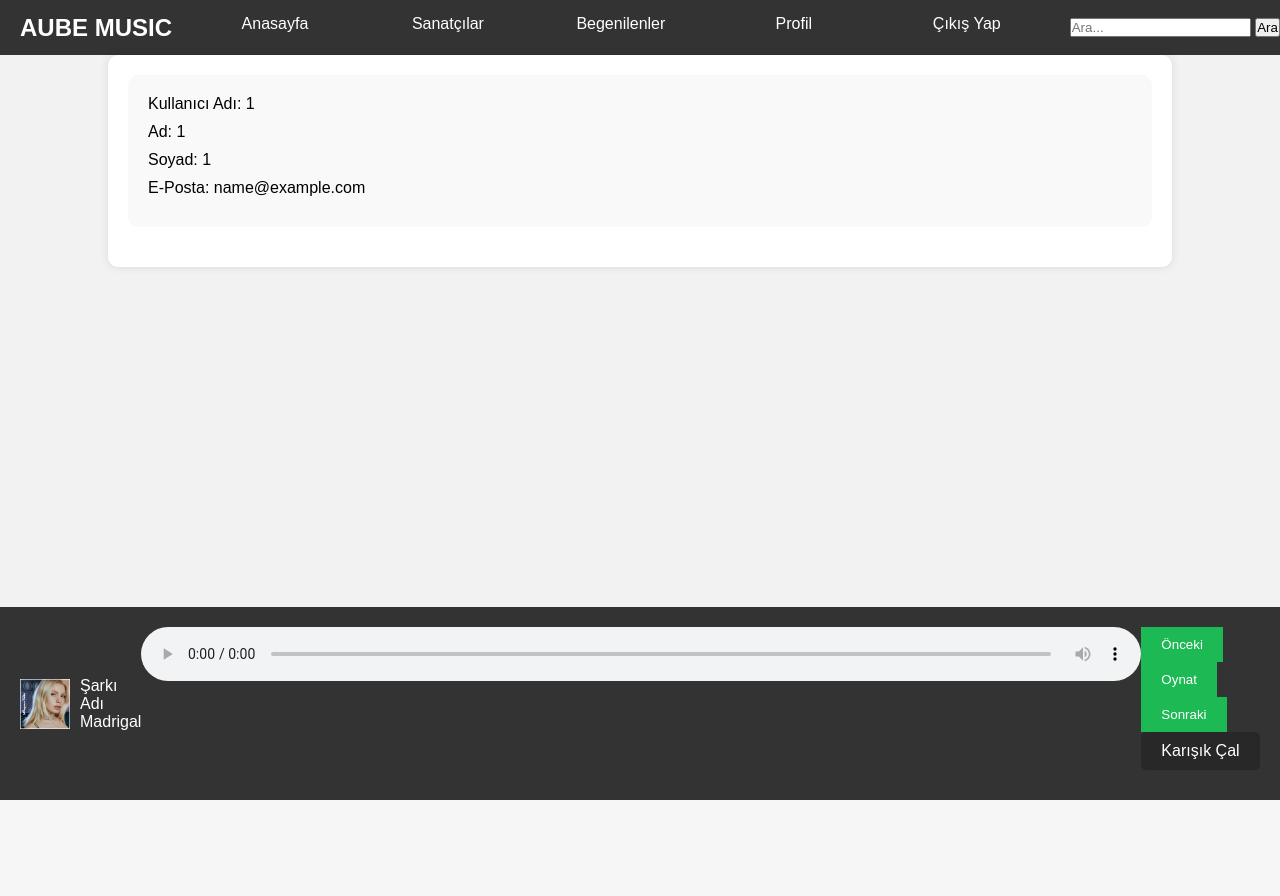
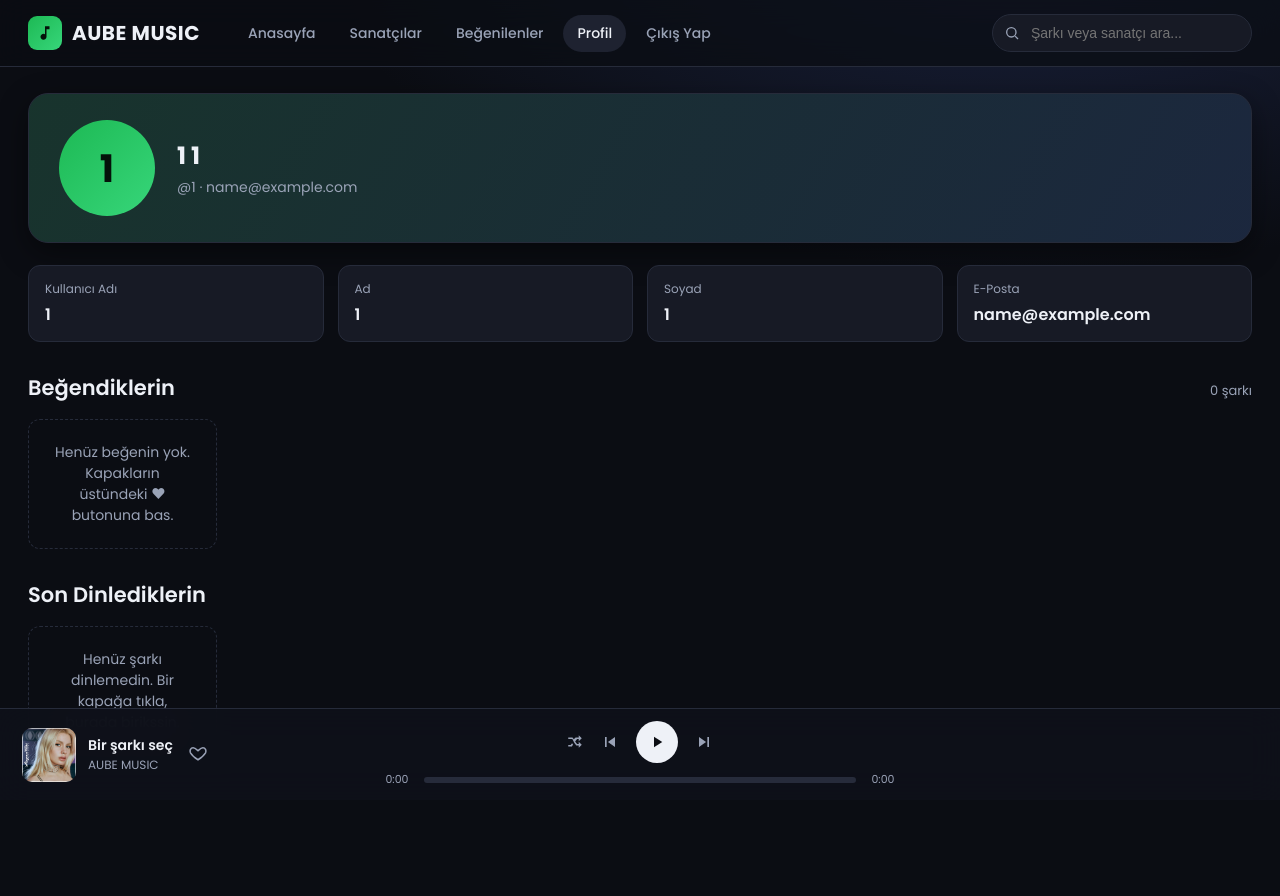
Before and after one commit to BekirUtku/Muzik-Websitesi-Ve-Uygulamasi, a PHP site: page /profil.php in a window 1280 px wide. Before the commit the page ends 800 px from the top, so only its background shows below. Run offline with PHP 8.4, Linux system fonts and the light colour scheme; the visitor is signed in with stand-in values (Sample User, id 1); data that the repository does not hold is empty.

Commit message:
Tema butunlugu: Sanatcilar, Profil, Giris/Kayit sayfalari yeni tasarima uyarlandi; gercek cikis (cikis.php)

```diff
--- a/anasayfaa.html
+++ b/anasayfaa.html
@@ -23,7 +23,7 @@
       <a href="sanatcilar.html">Sanatçılar</a>
       <a href="begenilenler.html">Beğenilenler</a>
       <a href="profil.php">Profil</a>
-      <a href="login.php">Çıkış Yap</a>
+      <a href="cikis.php">Çıkış Yap</a>
     </div>
     <form class="search" id="search-form" action="#" method="get">
       <span id="search-icon"></span>
--- a/aube.css
+++ b/aube.css
@@ -182,3 +182,81 @@ a { color: inherit; text-decoration: none; }
   .player .right { display: none; }
   .progress { width: 40vw; }
 }
+
+/* ---------- Sanatçılar ---------- */
+.artist-grid {
+  display: grid;
+  grid-template-columns: repeat(auto-fill, minmax(160px, 1fr));
+  gap: 20px;
+}
+.artist-card {
+  background: var(--panel);
+  border: 1px solid var(--border);
+  border-radius: var(--radius);
+  padding: 18px 14px;
+  text-align: center;
+  transition: transform .18s, background .18s, border-color .18s;
+}
+.artist-card:hover { background: var(--panel-2); transform: translateY(-4px); border-color: #313850; }
+.artist-card .avatar {
+  width: 120px; height: 120px; border-radius: 50%;
+  object-fit: cover; margin: 0 auto 14px;
+  border: 3px solid var(--border); display: block;
+}
+.artist-card:hover .avatar { border-color: var(--accent); }
+.artist-card .name { font-weight: 600; font-size: 15px; }
+.artist-card .role { color: var(--muted); font-size: 12px; margin-top: 3px; }
+
+/* ---------- Profil ---------- */
+.profile-card {
+  display: flex; align-items: center; gap: 22px;
+  background: linear-gradient(120deg, rgba(29,185,84,.16), rgba(55,120,214,.14)), var(--panel);
+  border: 1px solid var(--border);
+  border-radius: 20px; padding: 26px 30px; box-shadow: var(--shadow);
+}
+.profile-card .pic {
+  width: 96px; height: 96px; border-radius: 50%;
+  background: linear-gradient(135deg, var(--accent), #37d67a);
+  display: grid; place-items: center; color: #04120a;
+  font-size: 38px; font-weight: 700; flex: 0 0 auto;
+}
+.profile-card .who .uname { font-size: 24px; font-weight: 700; }
+.profile-card .who .mail { color: var(--muted); font-size: 14px; margin-top: 4px; }
+.profile-rows { display: grid; grid-template-columns: repeat(auto-fit, minmax(200px, 1fr)); gap: 14px; margin-top: 22px; }
+.profile-rows .row {
+  background: var(--panel); border: 1px solid var(--border);
+  border-radius: 12px; padding: 14px 16px;
+}
+.profile-rows .row .k { color: var(--muted); font-size: 12px; }
+.profile-rows .row .v { font-size: 16px; font-weight: 600; margin-top: 4px; }
+.notice { color: var(--muted); background: var(--panel); border: 1px dashed var(--border); border-radius: 12px; padding: 22px; text-align: center; }
+.notice a { color: var(--accent); font-weight: 600; }
+
+/* ---------- Giriş / Kayıt ---------- */
+.auth-wrap { min-height: 100vh; display: grid; place-items: center; padding: 30px; }
+.auth-card {
+  width: 100%; max-width: 400px;
+  background: var(--panel); border: 1px solid var(--border);
+  border-radius: 20px; padding: 34px 30px; box-shadow: var(--shadow);
+}
+.auth-card .brand { justify-content: center; margin-bottom: 6px; }
+.auth-card h2 { text-align: center; font-size: 22px; margin-bottom: 4px; }
+.auth-card .sub { text-align: center; color: var(--muted); font-size: 13px; margin-bottom: 22px; }
+.field { position: relative; margin-bottom: 16px; }
+.field input {
+  width: 100%; background: var(--bg-2); border: 1px solid var(--border);
+  color: var(--text); padding: 13px 14px; border-radius: 11px; outline: none;
+  font-size: 14px; transition: .2s;
+}
+.field input:focus { border-color: var(--accent); }
+.field label { display: block; font-size: 12.5px; color: var(--muted); margin-bottom: 6px; }
+.btn-primary {
+  width: 100%; border: none; cursor: pointer;
+  background: var(--accent); color: #04120a; font-weight: 600; font-size: 15px;
+  padding: 13px; border-radius: 11px; transition: .2s; margin-top: 4px;
+}
+.btn-primary:hover { background: var(--accent-2); }
+.auth-links { display: flex; justify-content: space-between; margin-top: 16px; font-size: 13px; }
+.auth-links a { color: var(--muted); }
+.auth-links a:hover { color: var(--text); }
+.auth-error { background: rgba(255,77,109,.12); border: 1px solid rgba(255,77,109,.4); color: #ff8ba0; padding: 10px 12px; border-radius: 10px; font-size: 13px; text-align: center; margin-bottom: 16px; }
--- a/begenilenler.html
+++ b/begenilenler.html
@@ -22,7 +22,7 @@
       <a href="sanatcilar.html">Sanatçılar</a>
       <a href="begenilenler.html" class="active">Beğenilenler</a>
       <a href="profil.php">Profil</a>
-      <a href="login.php">Çıkış Yap</a>
+      <a href="cikis.php">Çıkış Yap</a>
     </div>
     <form class="search" id="search-form" action="#" method="get">
       <span id="search-icon"></span>
--- a/profil.php
+++ b/profil.php
@@ -1,125 +1,103 @@
+<?php
+session_start();
+$girisli = isset($_SESSION['kullanici_id']);
+$kullanici_adi = $girisli ? $_SESSION['kullanici_adi'] : '';
+$ad     = $girisli ? $_SESSION['ad']    : '';
+$soyad  = $girisli ? $_SESSION['soyad'] : '';
+$email  = $girisli ? $_SESSION['email'] : '';
+$bashar = $girisli ? mb_strtoupper(mb_substr($kullanici_adi, 0, 1, 'UTF-8'), 'UTF-8') : '?';
+function g($s){ return htmlspecialchars($s, ENT_QUOTES, 'UTF-8'); }
+?>
 <!DOCTYPE html>
-<html>
-
+<html lang="tr">
 <head>
   <meta charset="UTF-8">
   <meta name="viewport" content="width=device-width, initial-scale=1.0">
-    <link rel="stylesheet" href="anasayfa.css" />
-    <style>
-        /* Arka plan rengi */
-        body {
-            background-color: #f2f2f2;
-        }
+  <title>Profil — AUBE MUSIC</title>
+  <link rel="preconnect" href="https://fonts.googleapis.com">
+  <link href="https://fonts.googleapis.com/css2?family=Poppins:wght@400;500;600;700&display=swap" rel="stylesheet">
+  <link rel="stylesheet" href="aube.css">
+</head>
+<body>
 
-        /* Ortadaki alanın stili */
-        .orta {
-            margin: auto;
-            width: 80%;
-            padding: 20px;
-            background-color: #fff;
-            border-radius: 10px;
-            box-shadow: 0 0 10px rgba(0, 0, 0, 0.1);
-        }
-
-        /* Kullanıcı bilgilerinin stil */
-        .kullanici-bilgileri {
-            padding: 20px;
-            background-color: #f9f9f9;
-            border-radius: 10px;
-            margin-bottom: 20px;
-        }
-
-        /* Kullanıcı bilgileri içeriklerinin stil */
-        .kullanici-bilgi {
-            margin-bottom: 10px;
-        }
-
-        /* Başlık ve menü stil */
-        header {
-            background-color: #333;
-            color: #fff;
-            padding: 10px 0;
-            text-align: center;
-        }
-
-        nav a {
-            color: #fff;
-            text-decoration: none;
-            margin: 0 10px;
-        }
-    </style>
-</head>
-
-<body>
-    <header>
-        <nav>
-            <h1>AUBE MUSIC</h1>
+  <nav class="navbar">
+    <a class="brand" href="anasayfaa.html">
+      <span class="logo">
+        <svg width="18" height="18" viewBox="0 0 24 24" fill="currentColor"><path d="M12 3v10.6A4 4 0 1 0 14 17V7h4V3z"/></svg>
+      </span>
+      AUBE MUSIC
+    </a>
+    <div class="nav-links">
       <a href="anasayfaa.html">Anasayfa</a>
       <a href="sanatcilar.html">Sanatçılar</a>
-            <a href="begenilenler.html">Begenilenler</a>
-            <a href="profil.php">Profil</a>
-            <a href="login.php">Çıkış Yap</a>
+      <a href="begenilenler.html">Beğenilenler</a>
+      <a href="profil.php" class="active">Profil</a>
+      <a href="cikis.php">Çıkış Yap</a>
+    </div>
+    <form class="search" id="search-form" action="#" method="get">
+      <span id="search-icon"></span>
+      <input type="text" name="search" placeholder="Şarkı veya sanatçı ara...">
+    </form>
   </nav>
-        <div class="search-bar">
-            <form action="#" method="get">
-                <input type="text" name="search" placeholder="Ara...">
-                <input type="submit" value="Ara">
-            </form>
-        </div>
-    </header>
 
-    <div class="orta">
-        <div class="kullanici-bilgileri">
-            <?php
-            session_start();
-
-            // Oturumda kullanıcı bilgilerini kontrol et
-            if (isset($_SESSION['kullanici_id'])) {
-                $kullanici_id = $_SESSION['kullanici_id'];
-                $kullanici_adi = $_SESSION['kullanici_adi'];
-                $ad = $_SESSION['ad'];
-                $soyad = $_SESSION['soyad'];
-                $email = $_SESSION['email'];
-
-                // Kullanıcı bilgilerini HTML içeriğini oluştur
-                echo "<div class='kullanici-bilgi'>Kullanıcı Adı: $kullanici_adi</div>";
-                echo "<div class='kullanici-bilgi'>Ad: $ad</div>";
-                echo "<div class='kullanici-bilgi'>Soyad: $soyad</div>";
-                echo "<div class='kullanici-bilgi'>E-Posta: $email</div>";
-            } else {
-                // Oturum açık değilse, giriş yapmamıştır, bu nedenle bir hata mesajı gösterir
-                echo "<p>Oturum açmadınız. Lütfen giriş yapın.</p>";
-            }
-            ?>
+  <section class="section" style="margin-top:26px">
+  <?php if ($girisli): ?>
+    <div class="profile-card">
+      <div class="pic"><?= g($bashar) ?></div>
+      <div class="who">
+        <div class="uname"><?= g($ad . ' ' . $soyad) ?></div>
+        <div class="mail">@<?= g($kullanici_adi) ?> · <?= g($email) ?></div>
       </div>
     </div>
+    <div class="profile-rows">
+      <div class="row"><div class="k">Kullanıcı Adı</div><div class="v"><?= g($kullanici_adi) ?></div></div>
+      <div class="row"><div class="k">Ad</div><div class="v"><?= g($ad) ?></div></div>
+      <div class="row"><div class="k">Soyad</div><div class="v"><?= g($soyad) ?></div></div>
+      <div class="row"><div class="k">E-Posta</div><div class="v"><?= g($email) ?></div></div>
+    </div>
+  <?php else: ?>
+    <div class="notice">Oturum açmadınız. Lütfen <a href="login.php">giriş yapın</a>.</div>
+  <?php endif; ?>
+  </section>
 
+  <?php if ($girisli): ?>
+  <section class="section">
+    <div class="section-head"><h2>Beğendiklerin</h2><span class="count" id="liked-count"></span></div>
+    <div class="grid" id="liked-grid"></div>
+  </section>
+  <section class="section">
+    <div class="section-head"><h2>Son Dinlediklerin</h2></div>
+    <div class="grid" id="recent-grid"></div>
+  </section>
+  <?php endif; ?>
 
-
-
-
-    <div class="music-player">
-  <div class="song-info">
-    <img id="album-cover" src="./kapaklar/Ayrı_Gitme.jpg" alt="Albüm Kapağı">
-    <div class="song-details">
-      <p id="song-title">Şarkı Adı</p>
-      <p id="artist">Madrigal</p>
+  <!-- Çalar -->
+  <div class="player">
+    <div class="now">
+      <img id="p-cover" src="kapaklar/Ayrı_Gitme.jpg" alt="">
+      <div style="min-width:0">
+        <div class="t" id="p-title">Bir şarkı seç</div>
+        <div class="a" id="p-artist">AUBE MUSIC</div>
+      </div>
+      <button class="plike" id="p-like" title="Beğen"></button>
+    </div>
+    <div class="center">
+      <div class="buttons">
+        <button id="p-shuffle" class="sh" title="Karışık"></button>
+        <button id="p-prev" title="Önceki"></button>
+        <button id="p-play" class="play" title="Oynat/Duraklat"></button>
+        <button id="p-next" title="Sonraki"></button>
+      </div>
+      <div class="progress">
+        <span class="time" id="p-cur">0:00</span>
+        <div class="bar" id="p-bar"><div class="fill" id="p-fill"></div></div>
+        <span class="time" id="p-dur">0:00</span>
       </div>
     </div>
-  <div class="music">
-    <audio id="audio-player" controls style="width: 1000px;"></audio>
-  </div>
-  <div class="controls">
-    <button id="prev-button">Önceki</button>
-    <button id="play-button">Oynat</button>
-    <button id="next-button">Sonraki</button>
-    <button id="shuffle-button">Karışık Çal</button>
-  </div>
+    <div class="right"></div>
   </div>
 
-
-<script src="script.js"></script>
-
+  <audio id="audio-player" preload="metadata"></audio>
+  <script src="app.js"></script>
 </body>
-
 </html>
```
Also changed, not shown: cikis.php (added, +11 -0 lines), login.php (+24 -23 lines), register.php (+32 -29 lines), sanatcilar.html (+96 -107 lines). Lines whose indentation alone changed are shown as unchanged.
